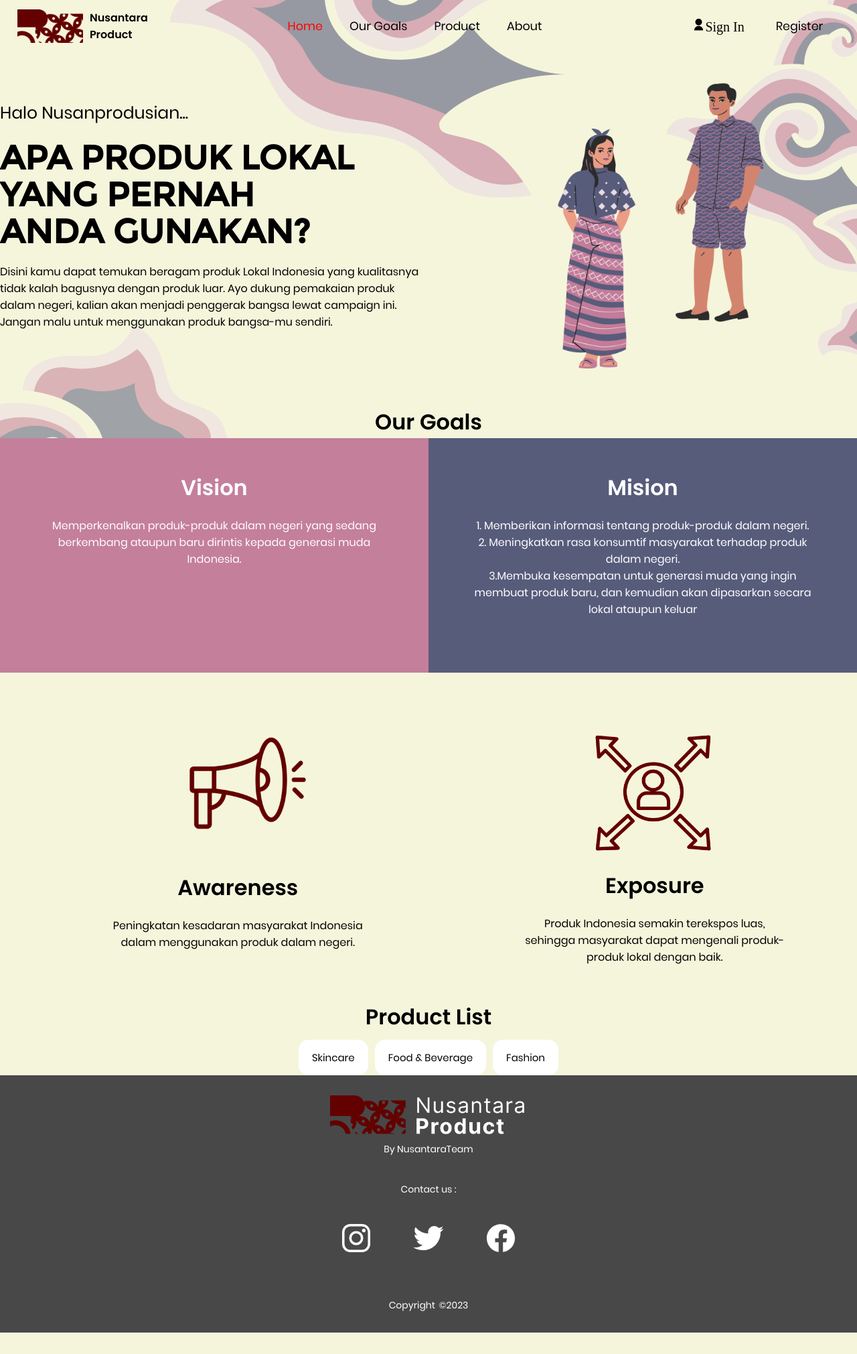
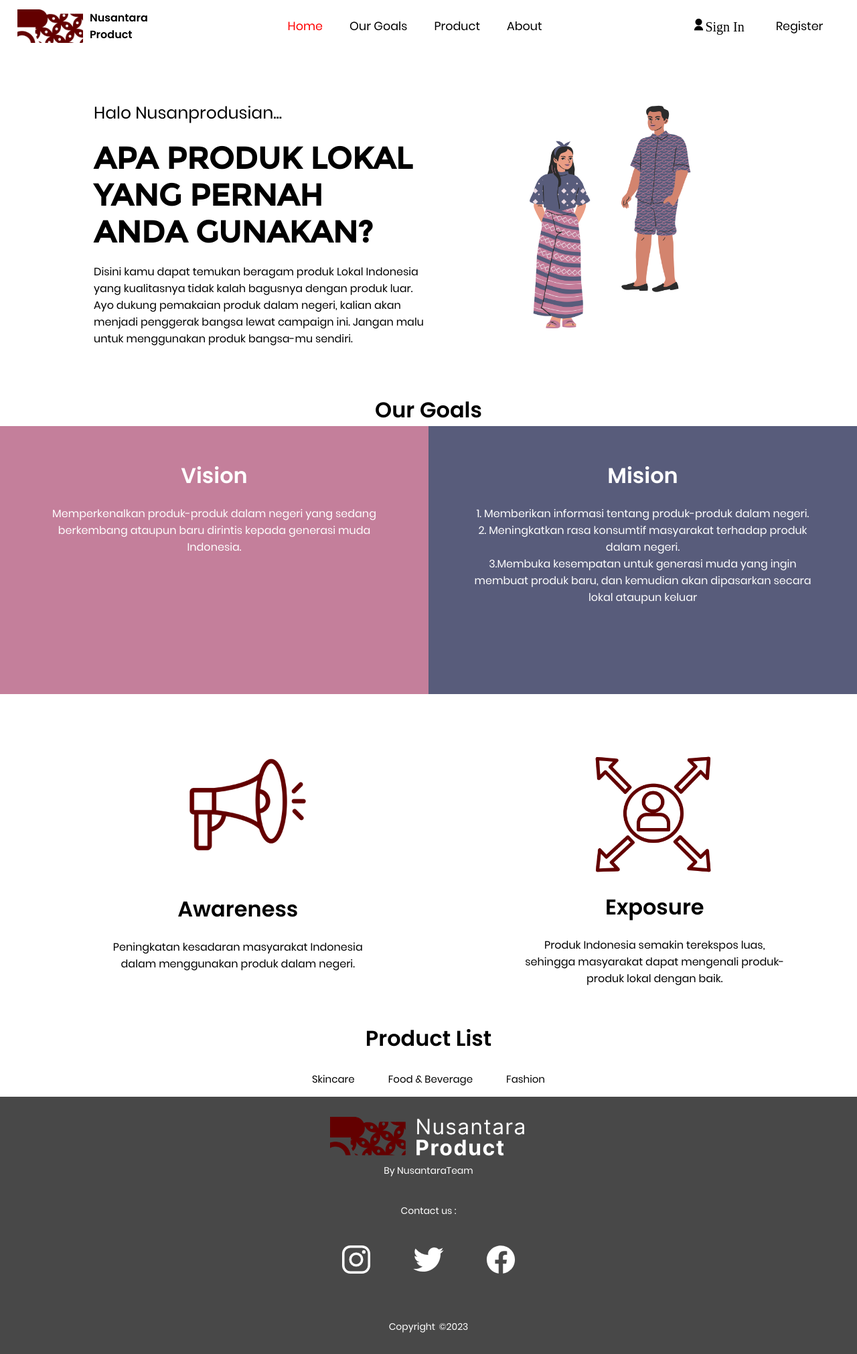
Before and after one commit to Fendy0999/WebUTS, a PHP site: page / in a window 1280 px wide. Shown: the whole page at 67% size. Before the commit the page ends 1989 px from the top, so only its background shows below. Run offline with PHP 8.4, Linux system fonts and the light colour scheme.

Commit message:
Update HTML+CSS

```diff
--- a/index.html
+++ b/index.html
@@ -12,9 +12,25 @@
     <link rel="preconnect" href="https://fonts.googleapis.com">
     <link rel="preconnect" href="https://fonts.gstatic.com" crossorigin>
     <link href="https://fonts.googleapis.com/css2?family=Poppins:wght@600&display=swap" rel="stylesheet">
+</head>
 
-</head>
 <body>
+    <!-- <nav>
+        <div class="wrapper-nav">
+            <div class="logo"><a href="">Nusantara Product</a></div>
+
+            <div class="menu">
+                <ul>
+                    <li><a href="#home">Home</a></li>
+                    <li><a href="#campaign">Our Goals</a></li>
+                    <li><a href="#listproduct">Product</a></li>
+                    <li><a href="#about">About</a></li>
+                    <li><a href=""class="tbl-biru">Sign Up</a></li>
+                </ul>
+            </div>
+        </div>
+    </nav>
+    <div class="wrapper awan-batik"> -->
         <header>
             <div class="navbar">
                 <img src="assets/images/Instagram post - 2 1.png">
@@ -95,6 +111,11 @@
     </div>
 
     <!--Skincare Section-->
+    <div class="skincare-section">
+        <!-- <div class="skincareimages"> -->
+
+        <!-- </div> -->
+    </div>
 
     <!--untuk footer-->
     <footer>
--- a/style.css
+++ b/style.css
@@ -22,14 +22,11 @@
 }
 
 body {
-    min-height: 100vh;
-    color: black;
     margin: 0px;
     padding: 0px;
     padding-top: 30px;
     font-family: 'Poppins', sans-serif;
-    background-color: #f5f5dc;
-    background-image: url(assets/images/background1.png);
+    background-color: #ffffff;
     height: 100%;
     text-align: left;
 }
@@ -170,6 +167,70 @@ header{
     }
 }
 
+
+nav{
+    justify-content: center;
+}
+
+.wrapper-nav{
+    display: flex;
+    flex-wrap: wrap;
+    gap: 25rem;
+}
+
+.wrapper {
+    max-width: 1000px;
+    margin: auto;
+    position: relative;
+}
+
+.logo a {
+    font-size: 30px;
+    font-weight: 800;
+    float: left;
+    font-family: Poppins;
+    color: black;
+}
+
+.menu {
+    float: right;
+}
+
+nav {
+    width: 100%;
+    margin: auto;
+    display: flex;
+    line-height: 100px;
+    position: fixed;
+    top: 0;
+    background: #ffffff;
+    z-index: 1;
+    border-bottom: #ffffff;
+}
+
+nav ul {
+    list-style-type: none;
+    margin: 0;
+    padding: 0;
+    overflow: hidden;
+}
+
+nav ul li {
+    float: left;
+}
+
+nav ul li a {
+    color: black;
+    font-weight: bold;
+    text-align: center;
+    padding: 0px 16px 0px 16px;
+    text-decoration: none;
+}
+
+nav ul li a:hover {
+    text-decoration: underline;
+}
+
 section {
     margin: auto;
     display: flex;
@@ -207,7 +268,7 @@ section img{
 h3 {
     font-family: 'Montserrat', sans-serif;
     font-weight: 20px;
-    font-size: 50px;
+    font-size: 45px;
     width: 100%;
     line-height: 55px;
 }
@@ -249,7 +310,7 @@ p {
     background-color: #585C7B;
     color: white;
     padding: 50px;
-    height: 350px;
+    height: 400px;
 }
 
 .right-column {
@@ -257,7 +318,7 @@ p {
     background-color: #C47F9B;
     color: white;
     padding: 50px;
-    height: 350px;
+    height: 400px;
 }
 
 .container-content {
@@ -326,23 +387,6 @@ p {
     background-color: none;
     cursor: pointer;
     background-color: white;
-}
-
-.skincare-section {
-    display: flex;
-    justify-content: center;
-    padding: 20px;
-}
-
-.skincareimages {
-    width: 300px;
-    margin: 20px;;
-}
-
-.modifedimg {
-    width: 100%;
-    display: flex;
-    padding: 20px;
 }
 
 footer {
```
Lines whose indentation alone changed are shown as unchanged.
